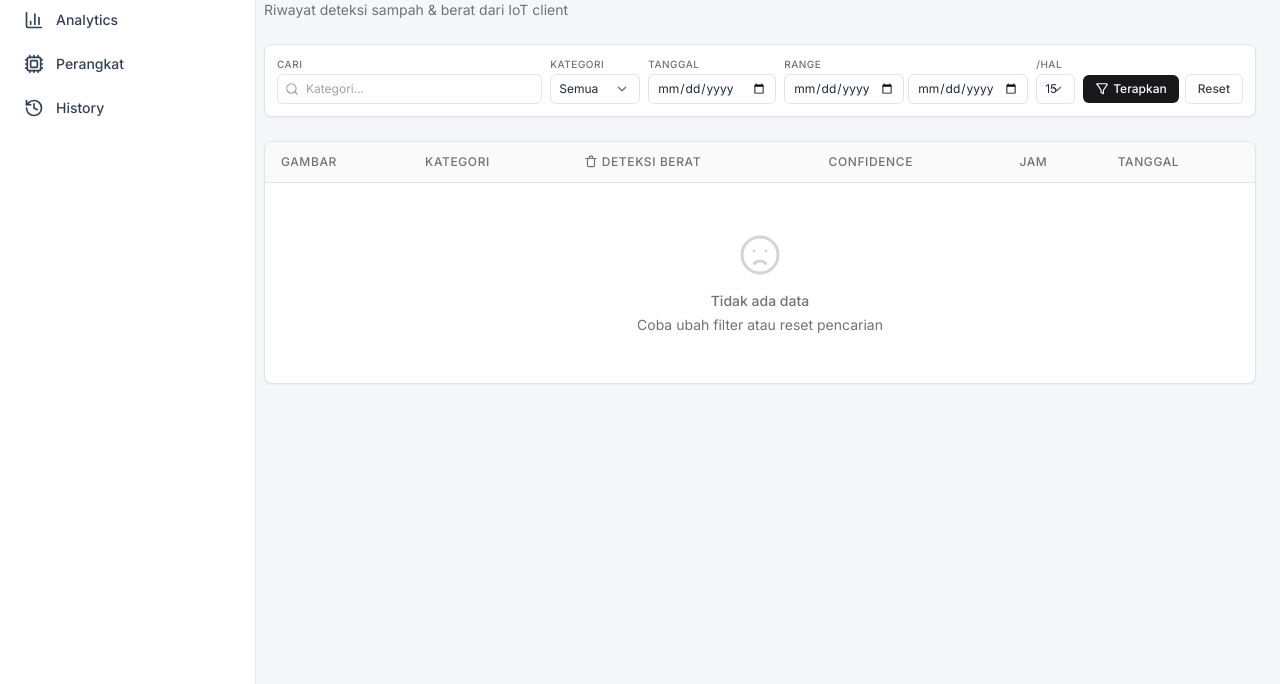
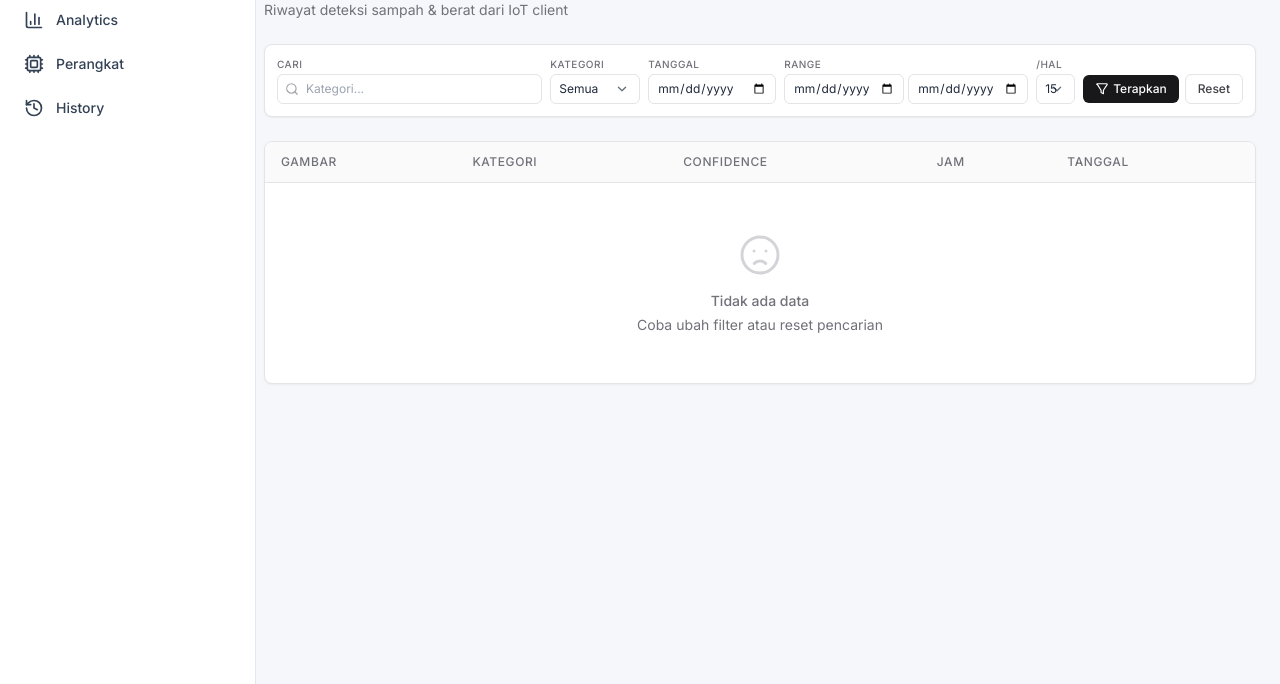
Before and after one commit to arfaniakbar/Raabbar, a Flask app: template templates/history/index.html in a window 1280 px wide. Shown: the part 116-800 px from the top of the page. Run offline with Flask 3, Linux system fonts and the light colour scheme; the template is opened without the code that fills it, so the values that code supplies are empty; data comes from the database, SQL or seed files in the repository; some libraries are stand-ins or nearby versions.

Commit message:
Remove weight columns from history and analytics pages

```diff
--- a/templates/history/index.html
+++ b/templates/history/index.html
@@ -101,12 +101,6 @@
                     <tr>
                         <th class="px-4 py-3 text-left font-medium text-zinc-500 dark:text-zinc-400 dark:text-zinc-500 uppercase tracking-wider text-xs">Gambar</th>
                         <th class="px-4 py-3 text-left font-medium text-zinc-500 dark:text-zinc-400 dark:text-zinc-500 uppercase tracking-wider text-xs">Kategori</th>
-                        <th class="px-4 py-3 text-left font-medium text-zinc-500 dark:text-zinc-400 dark:text-zinc-500 uppercase tracking-wider text-xs">
-                            <div class="flex items-center gap-1">
-                                <svg class="w-3.5 h-3.5" fill="none" stroke="currentColor" viewBox="0 0 24 24"><path stroke-linecap="round" stroke-linejoin="round" stroke-width="2" d="M3 6h18M6 6v12a2 2 0 0 0 2 2h8a2 2 0 0 0 2-2V6m-9 0V4a2 2 0 0 1 2-2h2a2 2 0 0 1 2 2v2"/></svg>
-                                Deteksi Berat
-                            </div>
-                        </th>
                         <th class="px-4 py-3 text-left font-medium text-zinc-500 dark:text-zinc-400 dark:text-zinc-500 uppercase tracking-wider text-xs">Confidence</th>
                         <th class="px-4 py-3 text-left font-medium text-zinc-500 dark:text-zinc-400 dark:text-zinc-500 uppercase tracking-wider text-xs">Jam</th>
                         <th class="px-4 py-3 text-left font-medium text-zinc-500 dark:text-zinc-400 dark:text-zinc-500 uppercase tracking-wider text-xs">Tanggal</th>
@@ -143,14 +137,6 @@
                                 Non Medical
                             </span>
                             {% endif %}
-                        </td>
-
-                        <!-- DETEKSI BERAT (current bin weight for this kategori) -->
-                        <td class="px-4 py-3">
-                            <div class="flex items-center gap-1.5">
-                                <span class="font-semibold text-zinc-900 dark:text-zinc-100 tabular-nums text-sm">{{ "%.1f"|format(berat_row) }}</span>
-                                <span class="text-[10px] text-zinc-500 dark:text-zinc-400 dark:text-zinc-500 font-medium uppercase">g</span>
-                            </div>
                         </td>
 
                         <!-- CONFIDENCE -->
```
Also changed, not shown: templates/analytics/index.html (+3 -6 lines).
